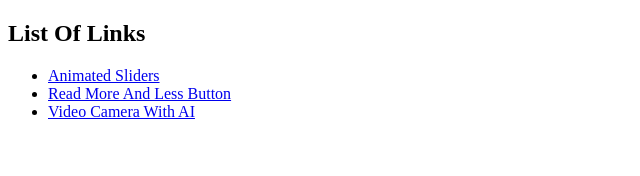
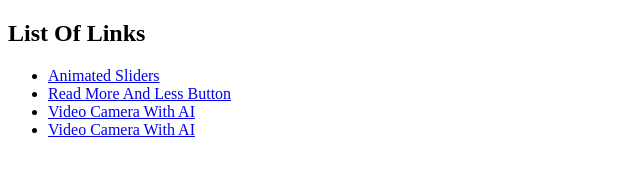
Before and after one commit to himanshurajora/js-projects, a plain HTML site: page index.html in a window 1280 px wide. Shown: the whole page, without its empty margins (0-640 px from the left). Drawn offline with Linux system fonts and the light colour scheme.

Commit message:
Machine learning added

```diff
--- a/index.html
+++ b/index.html
@@ -13,6 +13,7 @@
         <li><a href="animated-sliders">Animated Sliders</a></li>
         <li><a href="readmore-button">Read More And Less Button</a></li>
         <li><a href="video-camera-with-ai">Video Camera With AI</a></li>
+        <li><a href="machine-learning-1">Video Camera With AI</a></li>
     </ul>
 </body>
 </html>
```
